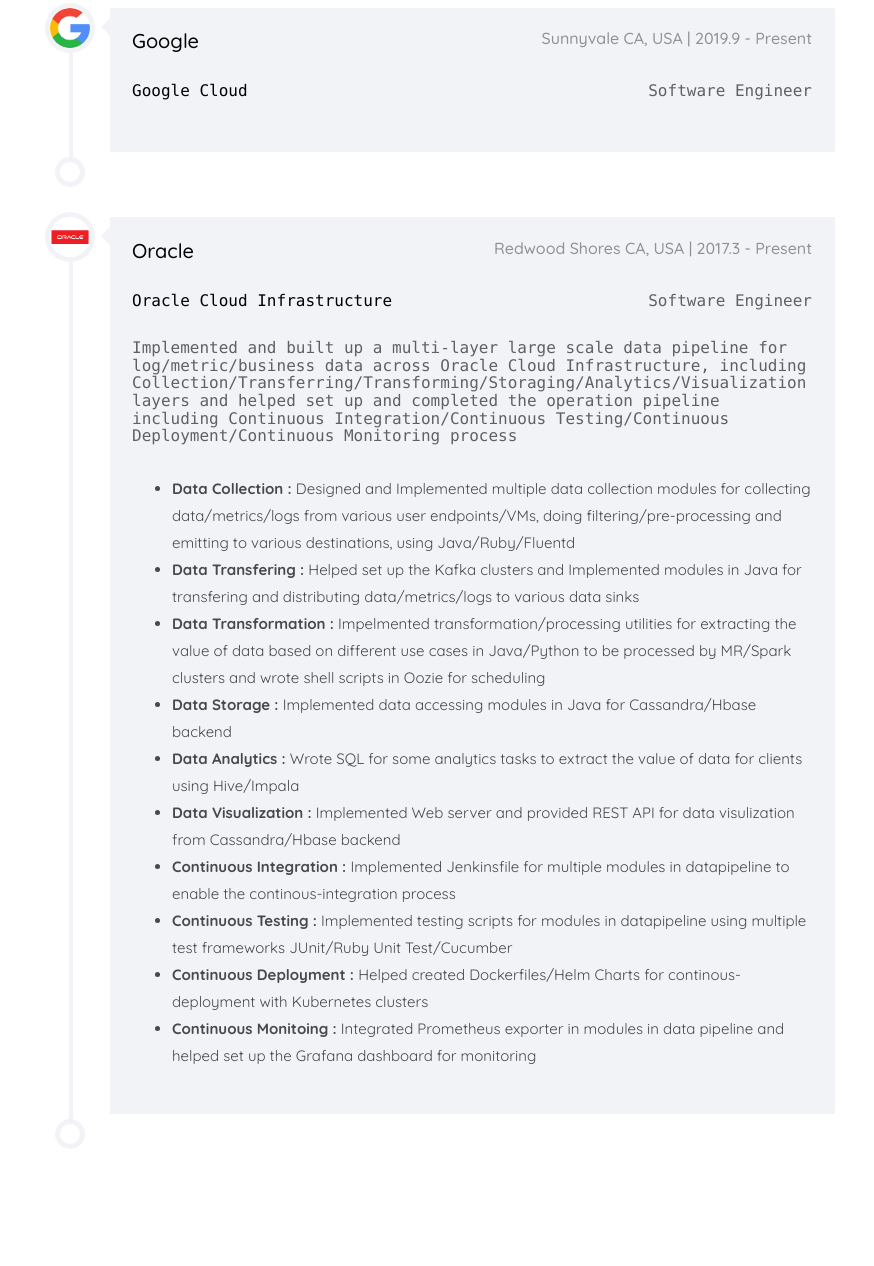
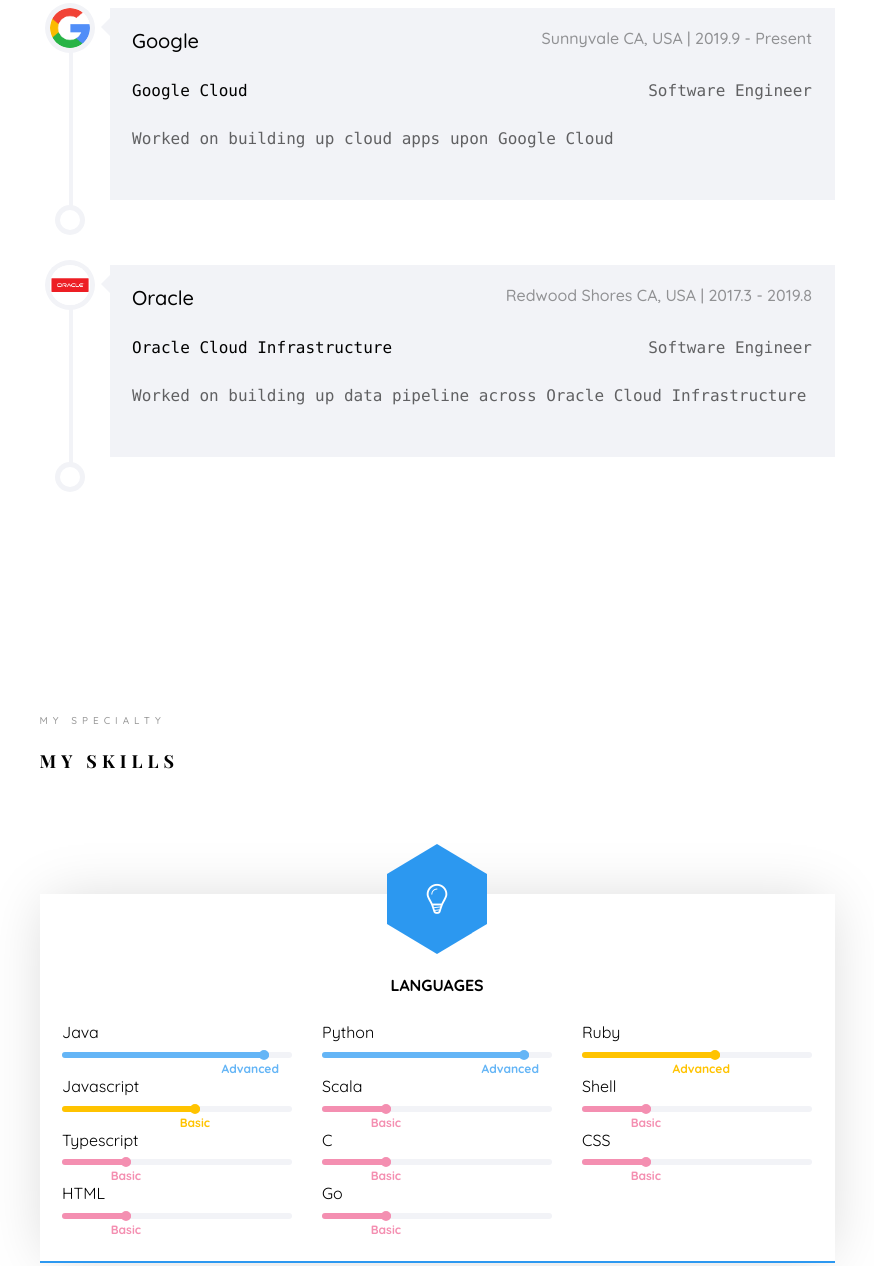
Before and after one commit to zhiyuanouyang/zhiyuanouyang.github.io, a plain HTML site: page index.html in a window 1280 px wide. Shown: the part 2111-3377 px from the top of the page, without its empty margins (353-1227 px from the left). Drawn offline with nearby package versions, Linux system fonts and the light colour scheme; files whose address does not match are found by name; a web font is replaced by a local one.

Commit message:
1) update personal page

```diff
--- a/index.html
+++ b/index.html
@@ -191,6 +191,7 @@
 										<div class="timeline-label">
 											<h2><a>Google</a> <span>Sunnyvale CA, USA | 2019.9 - Present</span></h2>
 											<h3>Google Cloud <span>Software Engineer</span></h3>
+											<h4>Worked on building up cloud apps upon Google Cloud</h4>
 										</div>
 									</div>
 								</article>
@@ -210,23 +211,9 @@
 										<div class="logo oracle-logo">
 										</div>
 										<div class="timeline-label">
-											<h2><a>Oracle</a> <span>Redwood Shores CA, USA | 2017.3 - Present</span></h2>
+											<h2><a>Oracle</a> <span>Redwood Shores CA, USA | 2017.3 - 2019.8</span></h2>
 											<h3>Oracle Cloud Infrastructure <span>Software Engineer</span></h3>
-											<h4>Implemented and built up a multi-layer large scale data pipeline for log/metric/business data across Oracle Cloud Infrastructure, including Collection/Transferring/Transforming/Storaging/Analytics/Visualization layers and helped set up and completed the operation pipeline including Continuous Integration/Continuous Testing/Continuous Deployment/Continuous Monitoring process</h4>
-											<p>
-											<ul>
-												<li> <strong> Data Collection : </strong> Designed and Implemented multiple data collection modules for collecting data/metrics/logs from various user endpoints/VMs, doing filtering/pre-processing and emitting to various destinations, using Java/Ruby/Fluentd</li>
-												<li> <strong> Data Transfering : </strong> Helped set up the Kafka clusters and Implemented modules in Java for transfering and distributing data/metrics/logs to various data sinks</li>
-												<li> <strong> Data Transformation : </strong> Impelmented transformation/processing utilities for extracting the value of data based on different use cases in Java/Python to be processed by MR/Spark clusters and wrote shell scripts in Oozie for scheduling</li>
-												<li> <strong> Data Storage : </strong> Implemented data accessing modules in Java for Cassandra/Hbase backend</li>
-												<li> <strong> Data Analytics : </strong> Wrote SQL for some analytics tasks to extract the value of data for clients using Hive/Impala</li>
-												<li> <strong> Data Visualization : </strong> Implemented Web server and provided REST API for data visulization from Cassandra/Hbase backend</li>
-												<li> <strong> Continuous Integration : </strong> Implemented Jenkinsfile for multiple modules in datapipeline to enable the continous-integration process</li>
-												<li> <strong> Continuous Testing : </strong> Implemented testing scripts for modules in datapipeline using multiple test frameworks JUnit/Ruby Unit Test/Cucumber</li>
-												<li> <strong> Continuous Deployment : </strong> Helped created Dockerfiles/Helm Charts for continous-deployment with Kubernetes clusters</li>
-												<li> <strong> Continuous Monitoing : </strong> Integrated Prometheus exporter in modules in data pipeline and helped set up the Grafana dashboard for monitoring</li>
-											</ul>
-											</p>
+											<h4>Worked on building up data pipeline across Oracle Cloud Infrastructure</h4>
 										</div>
 									</div>
 								</article>
```
